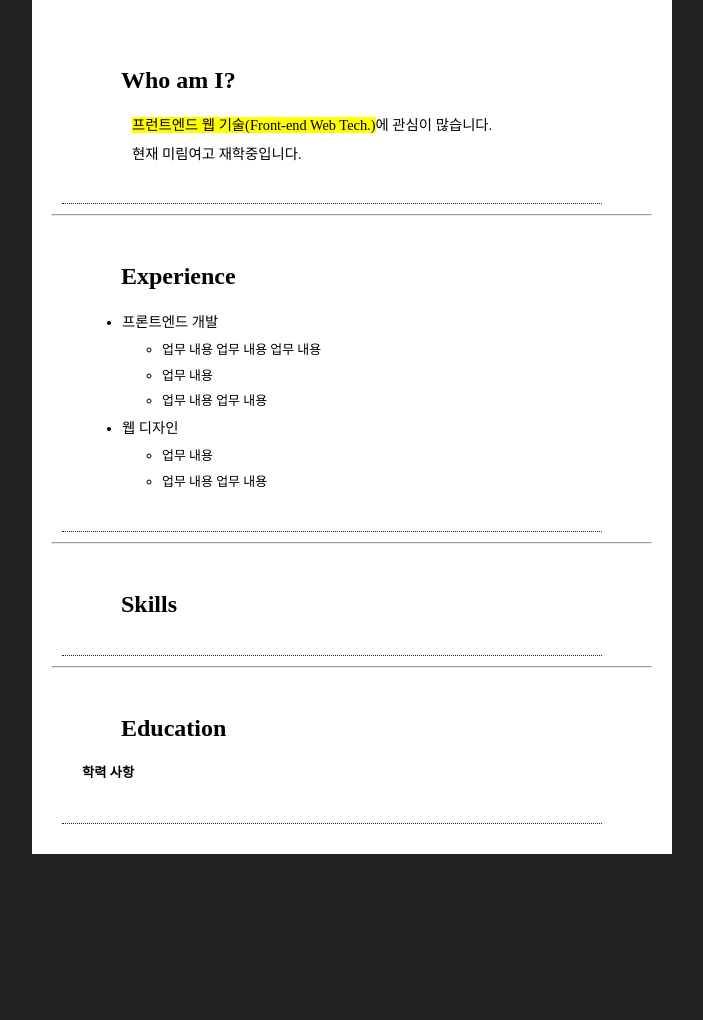
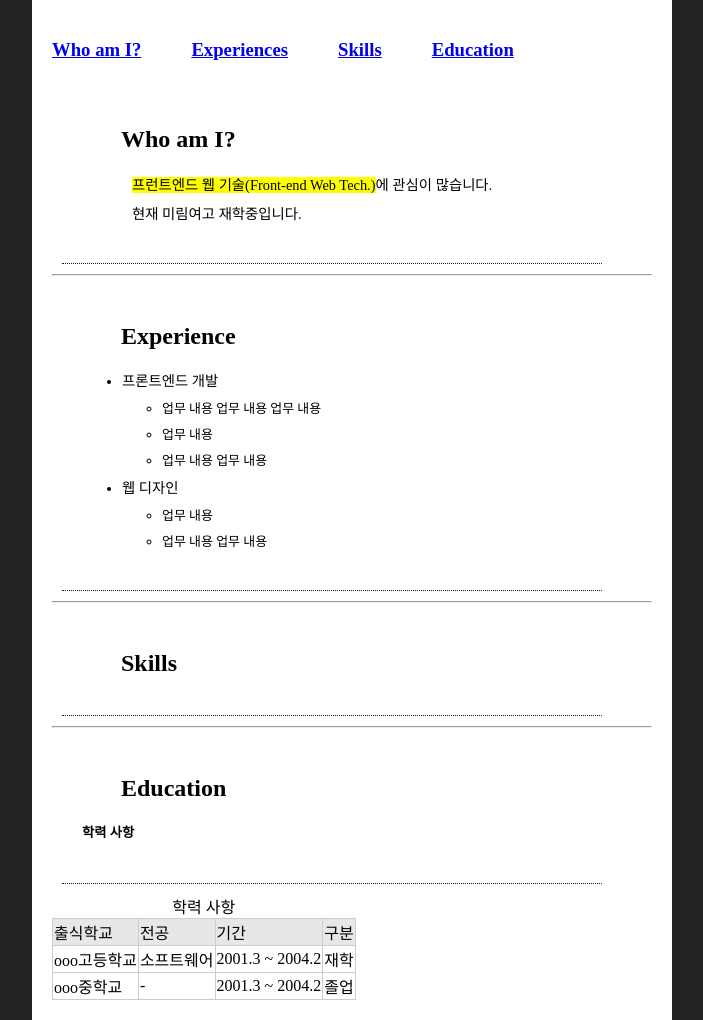
Before and after one commit to biyakim/after_js, a plain HTML site: page index-table_20230321.html in a window 1280 px wide. Shown: the whole page, without its empty margins (418-1121 px from the left). Before the commit the page ends 854 px from the top, so only its background shows below. Drawn offline with Linux system fonts and the light colour scheme; files that its build step writes are made by us from their sources.

Commit message:
table 공부

```diff
--- a/index-table_20230321.html
+++ b/index-table_20230321.html
@@ -3,7 +3,8 @@
 <head>
 	<title>온라인 프로필</title>
 	<meta charset="utf-8">
-    <link rel="stylesheet" href="css/style.css">
+    <link rel="stylesheet" href="style.css">
+
 </head>
 
 <body>
@@ -22,15 +23,22 @@
             </div>
         </aside> -->
         <div id="main">
+            <div class="bar">
+                <h3 ><a href="#Who am I?">Who am I?</a></h3>
+                <h3 ><a href="#Experiences">Experiences</a></h3>
+                <h3 ><a href="#Skills">Skills</a></h3>
+                <h3 ><a href="#Education">Education</a></h3>
+            </div>
+
             <!-- 자기 소개 -->
             <section>
-                <h2 class="subtitle">Who am I?</h2>
+                <h2 class="subtitle"><a name="Who am I?">Who am I?</a></h2>
                 <p><mark>프런트엔드 웹 기술(Front-end Web Tech.)</mark>에 관심이 많습니다. <br>현재 미림여고 재학중입니다.</p>
             </section>
             <hr>
             <!-- 경력 -->
             <section>
-                <h2 class="subtitle">Experience</h2>
+                <h2 class="subtitle"><a name="Experiences">Experience</a></h2>
                 <ul>
                     <li>프론트엔드 개발
                         <ul>
@@ -50,7 +58,7 @@
             <hr>
             <!-- 숙련도 -->
             <section>
-                <h2 class="subtitle">Skills</h2>
+                <h2 class="subtitle"><a name="Skills">Skills</a></h2>
 
             </section>
 
@@ -58,10 +66,33 @@
 
             <!-- 학력 -->
             <section>
-                <h2 class="subtitle">Education</h2>
+                <h2 class="subtitle"><a name="Education">Education</a></h2>
                 <h5>학력 사항</h5>
 
             </section>
+            <table border="1">
+                <caption>학력 사항</caption>
+                <thead>
+                    <td style="background-color: rgb(233, 230, 230);">출식학교</td>
+                    <td style="background-color: rgb(233, 230, 230);">전공</td>
+                    <td style="background-color: rgb(233, 230, 230);">기간</td>
+                    <td style="background-color: rgb(233, 230, 230);">구분</td>
+                </thead>
+                <tbody>
+                   <tr>
+                    <td>ooo고등학교</td>
+                    <td>소프트웨어</td>
+                    <td>2001.3 ~ 2004.2</td>
+                    <td>재학</td>
+                   </tr>
+                   <tr>
+                    <td>ooo중학교</td>
+                    <td>-</td>
+                    <td>2001.3 ~ 2004.2</td>
+                    <td>졸업</td>
+                   </tr>
+                </tbody>
+            </table>
         </div>
     </div>
 </body>
--- a/style.css
+++ b/style.css
@@ -109,3 +109,12 @@ meter {
     margin-right:10px;
 }
 */
+
+table,th,td {
+    border: 1px solid #ccc;
+    border-collapse: collapse;
+}
+.bar {
+    display: flex;
+    column-gap: 50px;
+}
```
Also changed, not shown: day02/table-5.html (+4 -0 lines), day02/table-6.html (added, +21 -0 lines).
